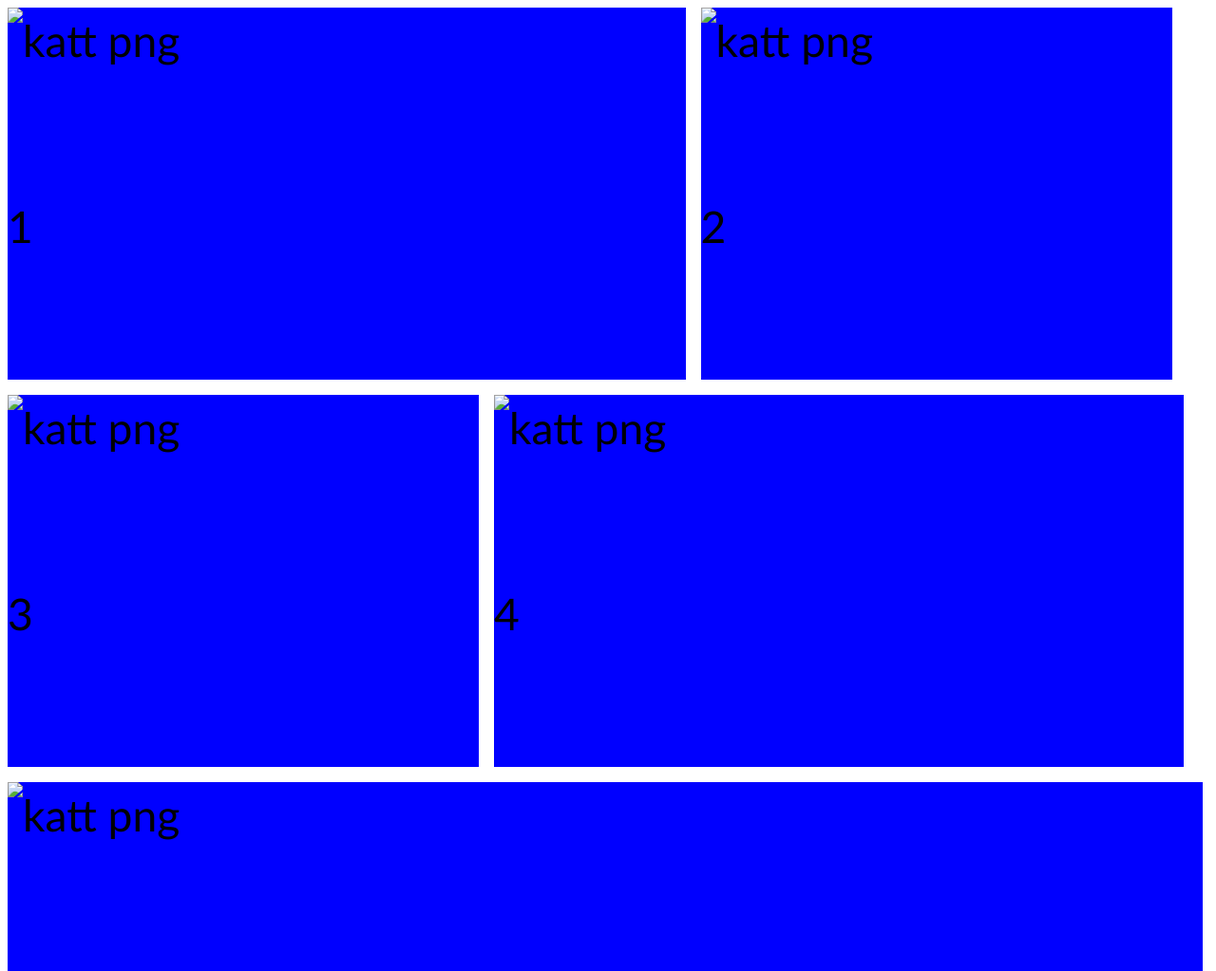
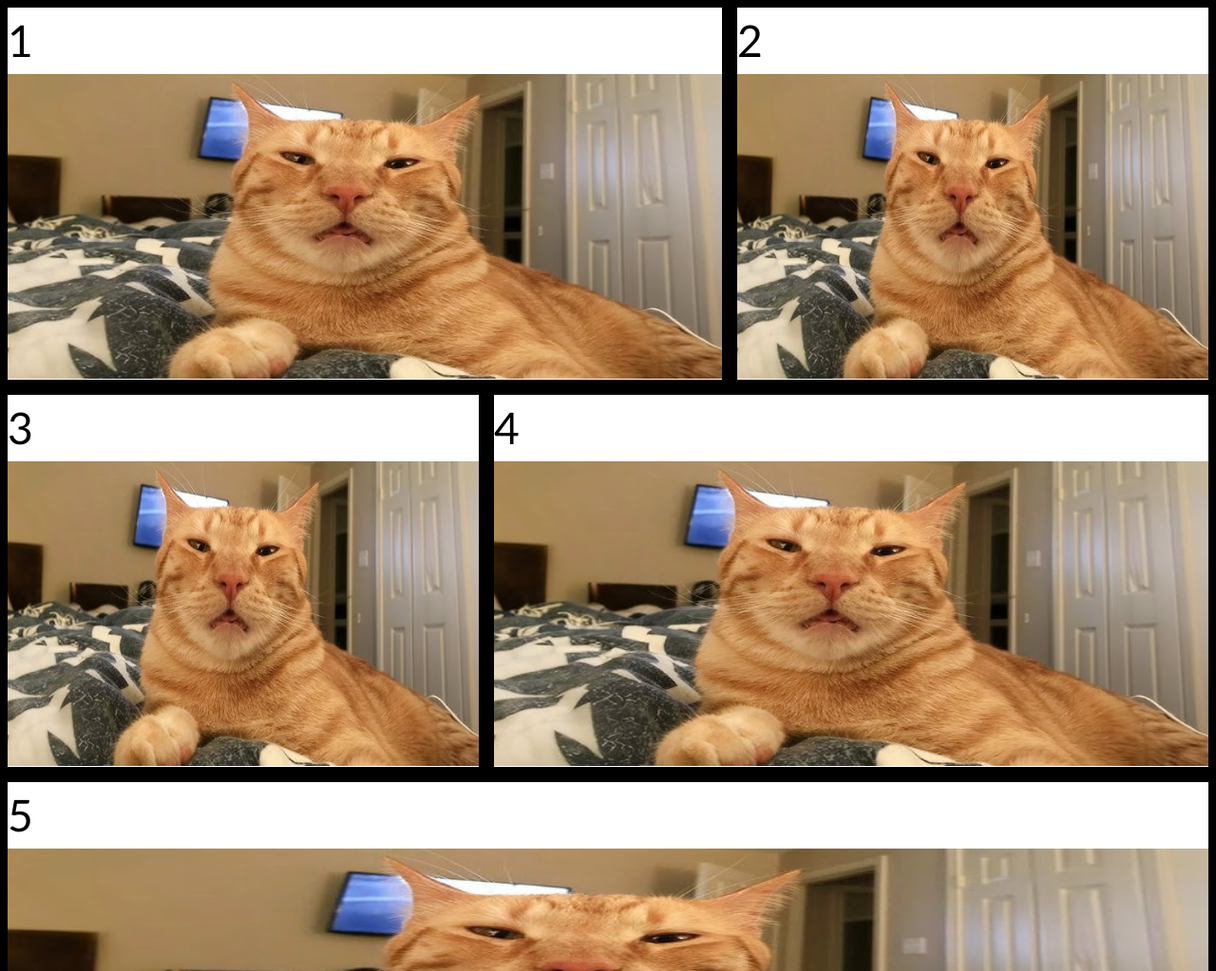
Before and after one commit to Qilses/wu2-grid, a website: page prov-30.html in a window 1280 px wide. Shown: the top 1023 px of the page at 95% size. Drawn offline with Linux system fonts and the light colour scheme; files that its build step writes are made by us from their sources.

Commit message:
Feat bilder text top, (inte optimalt)

```diff
--- a/prov-30.css
+++ b/prov-30.css
@@ -2,4 +2,5 @@ body, html {
     font-size: 1.7rem;
     margin: 0;
     padding: 0;
+    background-color: black;
 }
--- a/prov-30.html
+++ b/prov-30.html
@@ -1,61 +1,87 @@
-<!DOCTYPE html>
+<!doctype html>
 <html lang="en">
+
 <head>
-    <meta charset="UTF-8">
-    <meta name="viewport" content="width=device-width, initial-scale=1.0">
-    <link rel="stylesheet" href="reset.css">
+  <meta charset="UTF-8" />
+  <meta name="viewport" content="width=device-width, initial-scale=1.0" />
+  <link rel="stylesheet" href="/css/reset.css">
   <link rel="stylesheet" href="prov-30.css">
     <title>prov</title>
 </head>
+
 <body>
     <style>
         .container1 {
-            display:grid;
+            display: grid;
             grid-template-rows: 15rem;
-            grid-template-columns: 57% 40%;
+            grid-template-columns: 60% 40%;
 
         }
+
         .container2 {
             display: grid;
             grid-template-rows: repeat(1, 15rem);
-            grid-template-columns: 40% 58%;
+            grid-template-columns: 40% 60%;
 
         }
+
         .container3 {
-            display:grid;
+            display: grid;
             grid-template-rows: 15rem;
-            grid-template-columns: 99.5%;
+            grid-template-columns: 100%;
 
         }
-        .boxes{
+
+        .boxes {
             display: grid;
             justify-self: stretch;
             font-family: 'Gill Sans', 'Gill Sans MT', 'Trebuchet MS', sans-serif;
             margin: 1vh;
-            background-color: blue;
+            background-color: rgb(255, 255, 255);
         }
-        .text-boxes{
-            background-color: aliceblue;
-            text-align: center;
+
+        .text-boxes {
+            color: rgb(0, 0, 0);
+            text-align: center top;
 
         }
+        img{
+            justify-self: stretch;
+            height: 11.8rem;
 
+        }
     </style>
     <main>
         <div class="container1">
-      <div class="boxes"><img src="img/hq720.pn" alt="katt png">1 </div>
-      <div class="boxes"><img src="img/hq720.pg" alt="katt png">2 </div>
+            <div class="boxes">
+                <div class="text-boxes"> 1</div>
+                <img src="img/hq720.png" alt="katt png">
+            </div>
+            <div class="boxes">
+                <div class="text-boxes"> 2</div>
+                <img src="img/hq720.png" alt="katt png">
+            </div>
         </div>
         <div class="container2">
-      <div class="boxes"><img src="img/hq720.ng" alt="katt png">3 </div>
-      <div class="boxes"><img src="img/hq720png" alt="katt png">4 </div>
+            <div class="boxes">
+                <div class="text-boxes"> 3</div>
+                <img src="img/hq720.png" alt="katt png">
+            </div>
+            <div class="boxes">
+                <div class="text-boxes"> 4</div>
+                <img src="img/hq720.png" alt="katt png">
+            </div>
         </div>
         <div class="container3">
-      <div class="boxes"><img src="img/hq72.png" alt="katt png">5 </div>
+            <div class="boxes">
+                <div class="text-boxes"> 5</div>
+                <img src="img/hq720.png" alt="katt png">
+            </div>
 
         </div>
 
 
 
 </body>
+
 </html>
```
Lines whose indentation alone changed are shown as unchanged.
